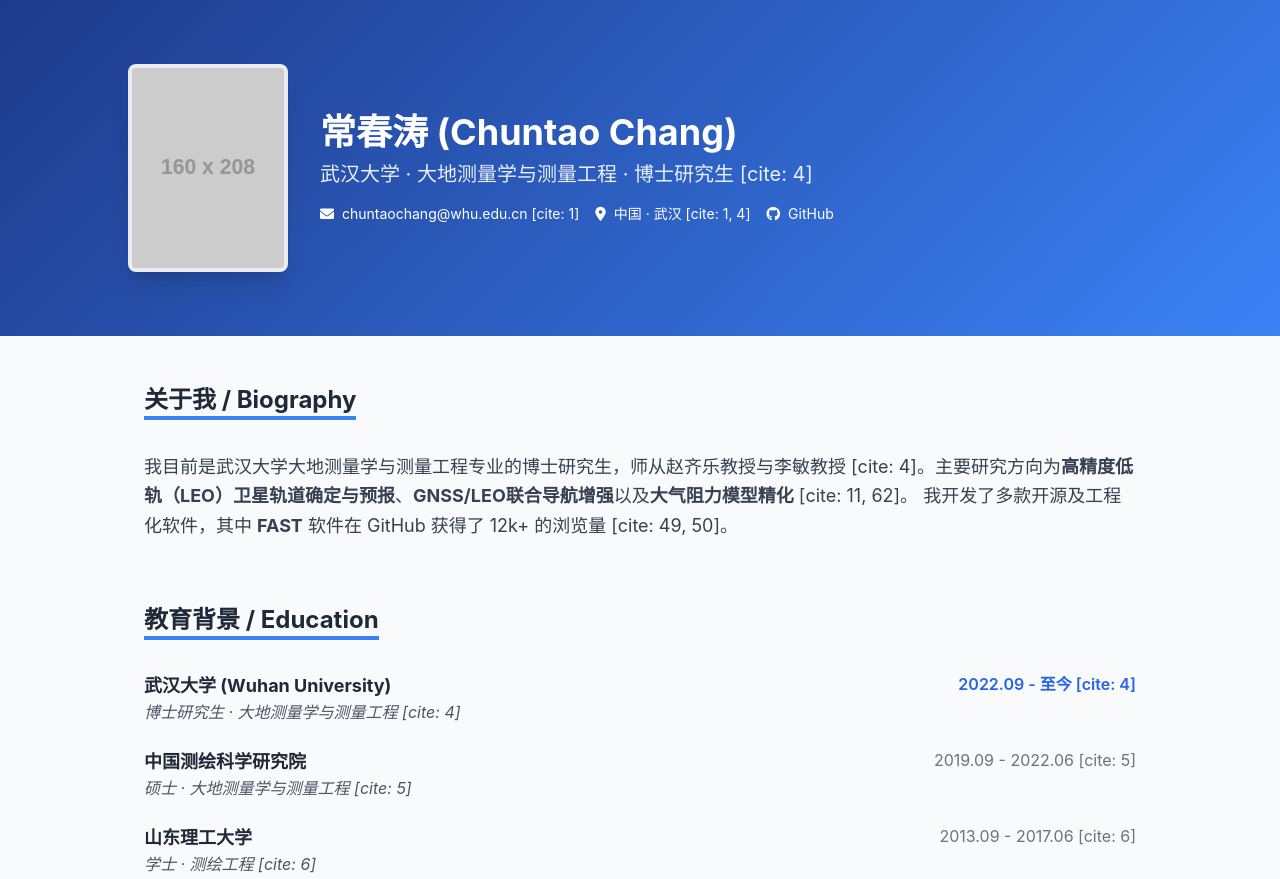
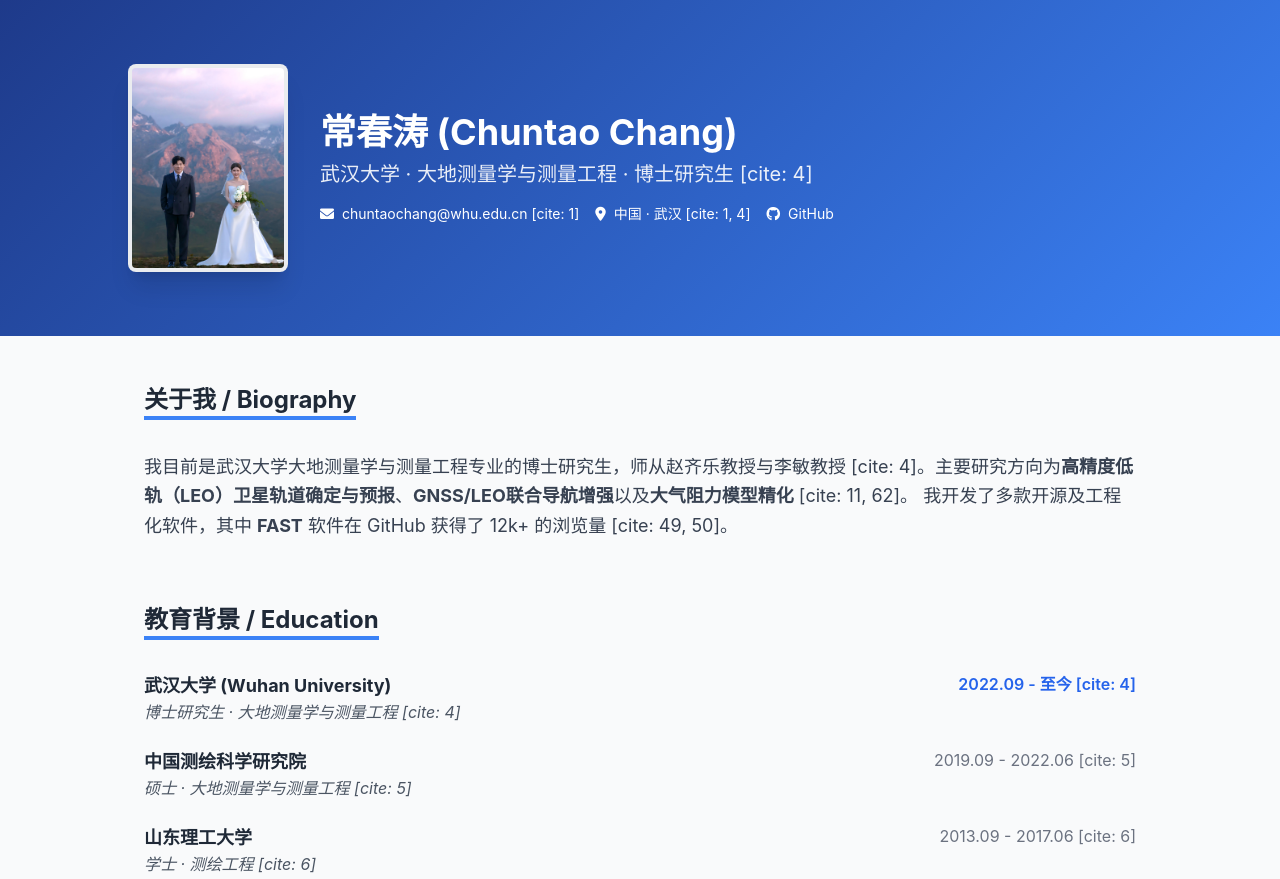
Before and after one commit to ChangChuntao/changchuntao.github.io, a plain HTML site: page index.html in a window 1280 px wide. Shown: the top 879 px of the page. Drawn offline with nearby package versions, Linux system fonts and the light colour scheme; placeholder pictures from the web are drawn by us.

Commit message:
add avatar

```diff
--- a/index.html
+++ b/index.html
@@ -18,7 +18,7 @@
     <header class="hero-gradient text-white py-16 px-4">
         <div class="max-w-5xl mx-auto flex flex-col md:flex-row items-center gap-8">
             <div class="w-40 h-52 bg-gray-200 rounded-lg overflow-hidden shadow-xl border-4 border-white/20">
-                <img src="https://via.placeholder.com/160x208?text=Chang+CT" alt="常春涛" class="w-full h-full object-cover">
+                <img src="avatar.jpg" alt="常春涛" class="w-full h-full object-cover">
             </div>
             <div class="flex-1 text-center md:text-left">
                 <h1 class="text-4xl font-bold mb-2">常春涛 (Chuntao Chang)</h1>
```
Also changed, not shown: avatar.jpg (added).
